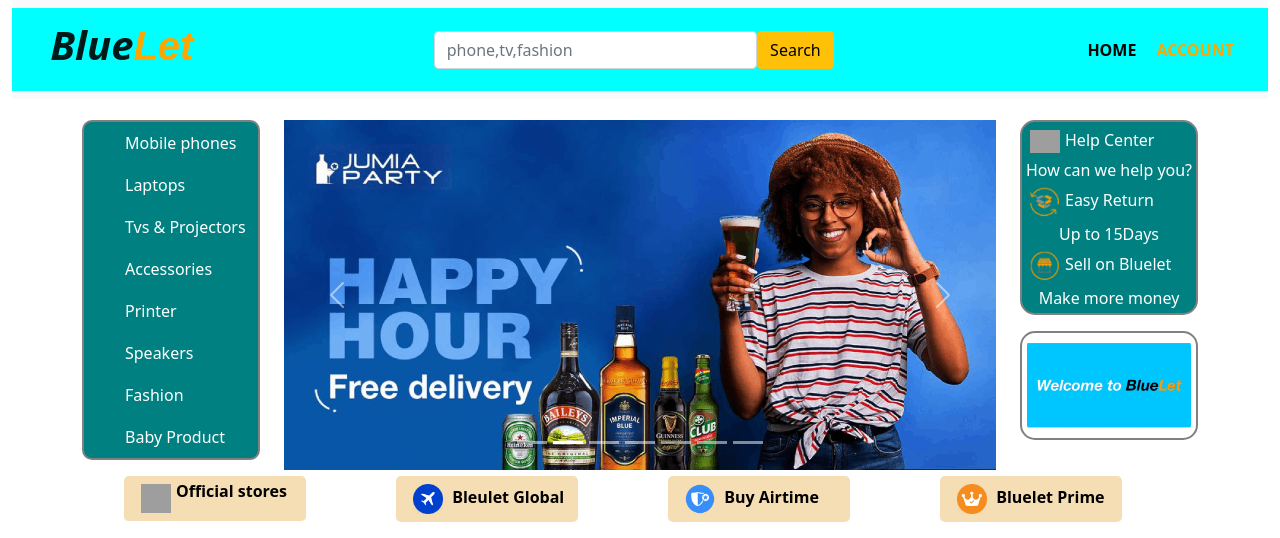
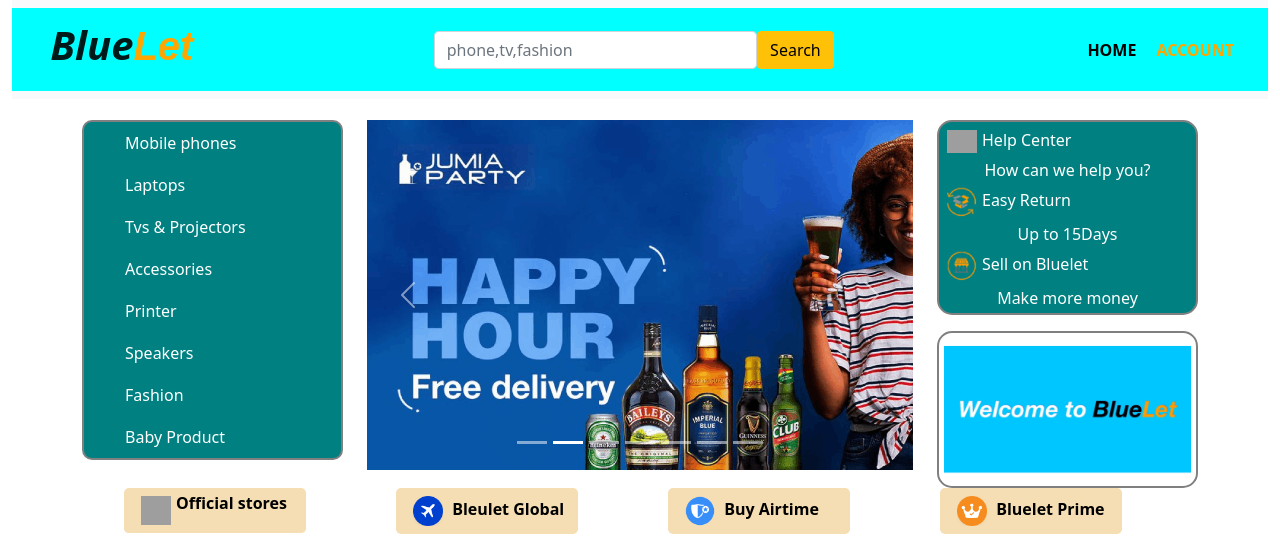
Before and after one commit to Princeantwi2k/blog, a React (Create React App) app: page / in a window 1280 px wide. Shown: the top 538 px of the page. Built offline with nearby package versions, Linux system fonts and the light colour scheme; grey boxes are pictures that could not be loaded.

Commit message:
added Home.jsx

```diff
--- a/src/Home/Home.jsx
+++ b/src/Home/Home.jsx
@@ -31,7 +31,7 @@
     return (
       <>
         <>
-          <Col>
+          <Col sm={3} md={3} lg={3}>
             <ul className="super-links">
               <Link to="/mobile" className="super">
                 <li className="mobile">Mobile phones</li>
@@ -59,7 +59,7 @@
               </Link>
             </ul>
           </Col>
-          <Col>
+          <Col sm={6} md={6} lg={6}>
             <Carousel className="manu-caro">
               <Carousel.Item className="img">
                 <img className="d-block" src={pic1} alt="First slide" />
@@ -84,7 +84,7 @@
               </Carousel.Item>
             </Carousel>
           </Col>
-          <Col>
+          <Col sm={3} md={3} lg={3}>
             <ul className="center">
               <li>
                 <Link to="" className="icons">
```
